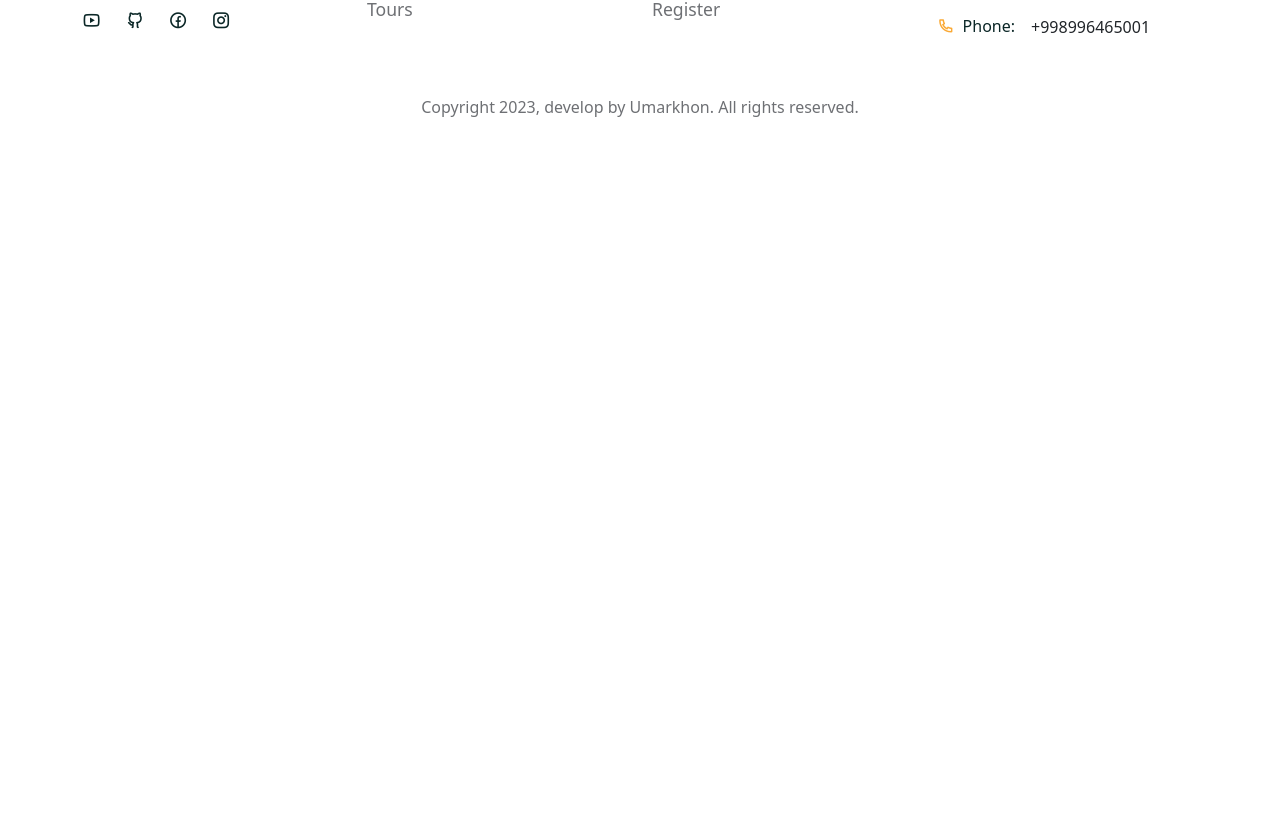
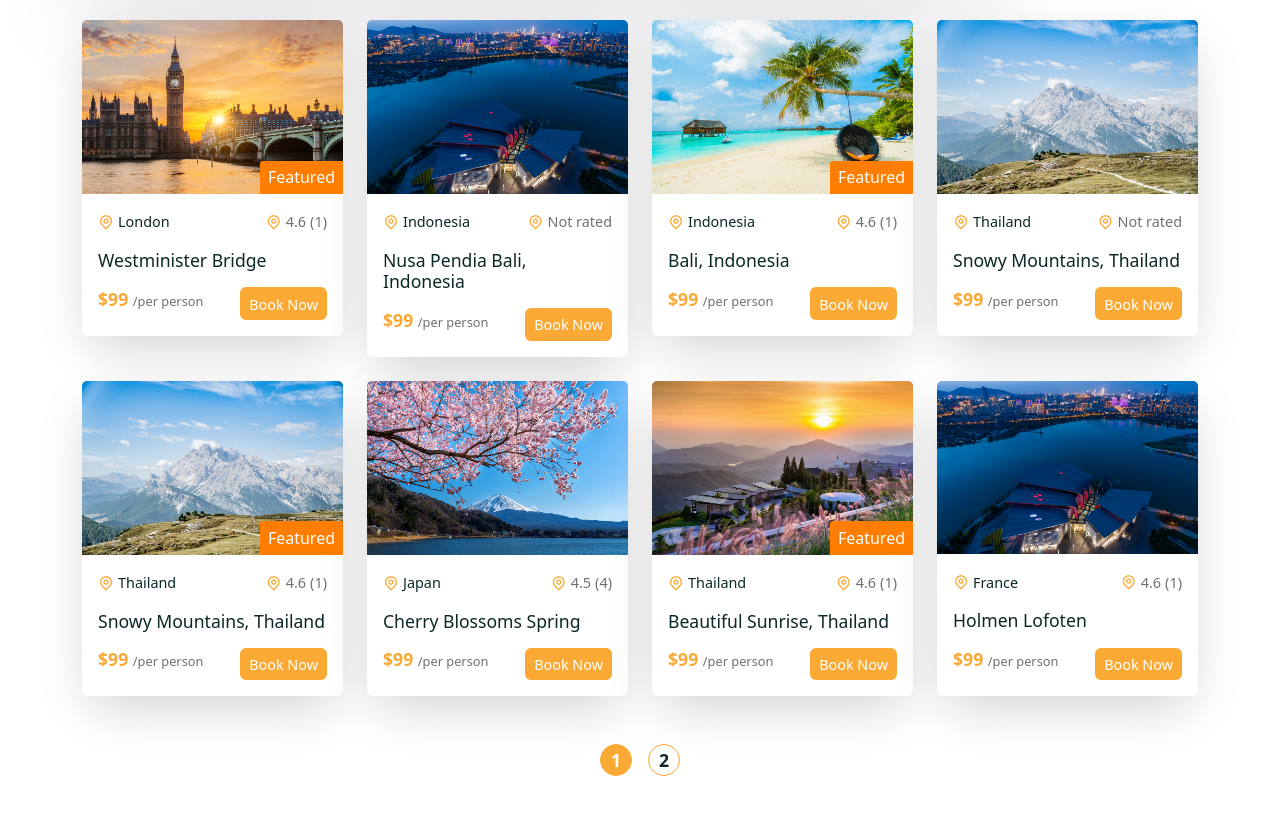
Before and after one commit to UmarkhonAkhmedov/travel-app, a React (Create React App) app in the folder frontend/: page /tours in a window 1280 px wide. Shown: the part 587-1420 px from the top of the page. Before the commit the page ends 800 px from the top, so only its background shows below. Built offline with nearby package versions, Linux system fonts and the light colour scheme; a web font is replaced by a local one.

Commit message:
Adding some ready components and creating pagination for Tours Page

```diff
--- a/frontend/src/pages/Tours.jsx
+++ b/frontend/src/pages/Tours.jsx
@@ -1,10 +1,57 @@
-import React from "react";
+import React, { useState, useEffect } from "react";
 import CommonSection from "../shared/CommonSection";
+import "../styles/tour.css";
+import tourData from "../assets/data/tours";
+import TourCard from "./../shared/TourCard";
+import SearchBar from "./../shared/SearchBar";
+import Newsletter from "./../shared/Newsletter";
+import { Col, Container, Row } from "reactstrap";
 
 const Tours = () => {
+  const [pageCount, setPageCount] = useState(0);
+  const [page, setPage] = useState(0);
+
+  useEffect(() => {
+    const pages = Math.ceil(5 / 4);
+    setPageCount(pages);
+  }, [page]);
+
   return (
     <>
       <CommonSection title={"All Tours"} />
+      <section>
+        <Container>
+          <Row>
+            <SearchBar />
+          </Row>
+        </Container>
+      </section>
+
+      <section className="pt-0">
+        <Container>
+          <Row>
+            {tourData?.map((tour) => (
+              <Col lg="3" className="mb-4" key={tour.id}>
+                <TourCard tour={tour} />
+              </Col>
+            ))}
+            <Col lg="12">
+              <div className="pagination d-flex align-items-center justify-content-center mt-4 gap-3">
+                {[...Array(pageCount).keys()].map((number) => (
+                  <span
+                    key={number}
+                    onClick={() => setPage(number)}
+                    className={page === number ? "active__page" : ""}
+                  >
+                    {number + 1}
+                  </span>
+                ))}
+              </div>
+            </Col>
+          </Row>
+        </Container>
+      </section>
+      <Newsletter />
     </>
   );
 };
--- a/frontend/src/styles/tour.css
+++ b/frontend/src/styles/tour.css
@@ -0,0 +1,19 @@
+.pagination span {
+  width: 2rem;
+  height: 2rem;
+  padding: 5px;
+  border-radius: 50px;
+  display: flex;
+  align-items: center;
+  justify-content: center;
+  border: 1px solid var(--secondary-color);
+  color: var(--heading-color);
+  font-size: 1.1rem;
+  cursor: pointer;
+  font-weight: 700;
+}
+
+.active__page {
+  background: var(--secondary-color);
+  color: #fff !important;
+}
```
